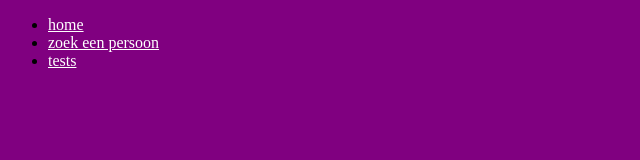
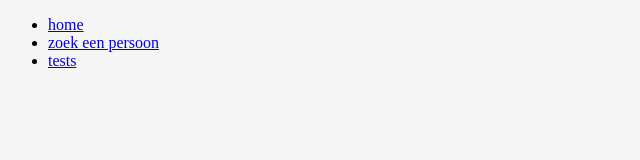
Before and after one commit to edgarravenhorst/matchingfront, a website: page cr_app/index.html in a window 1280 px wide. Shown: the whole page, without its empty margins (0-640 px from the left). Drawn offline with nearby package versions, Linux system fonts and the light colour scheme.

Commit message:
nice colors

```diff
--- a/cr_app/assets/css/app.css
+++ b/cr_app/assets/css/app.css
@@ -1,5 +1,5 @@
 body,html{
-    background-color:purple;
+    background-color:#f5f5f5;
 }
 
-ul li a{color:#fff;}
+ul li a{color:#black;}
```
